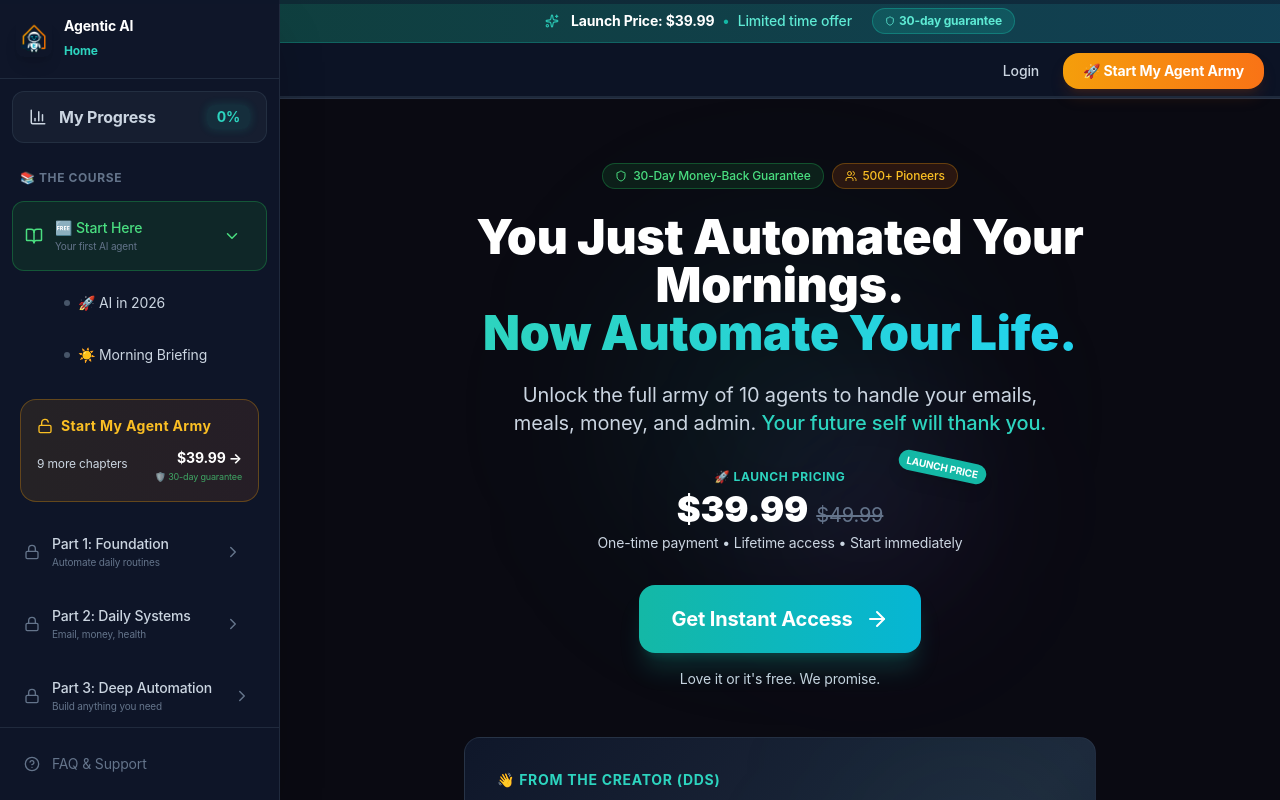
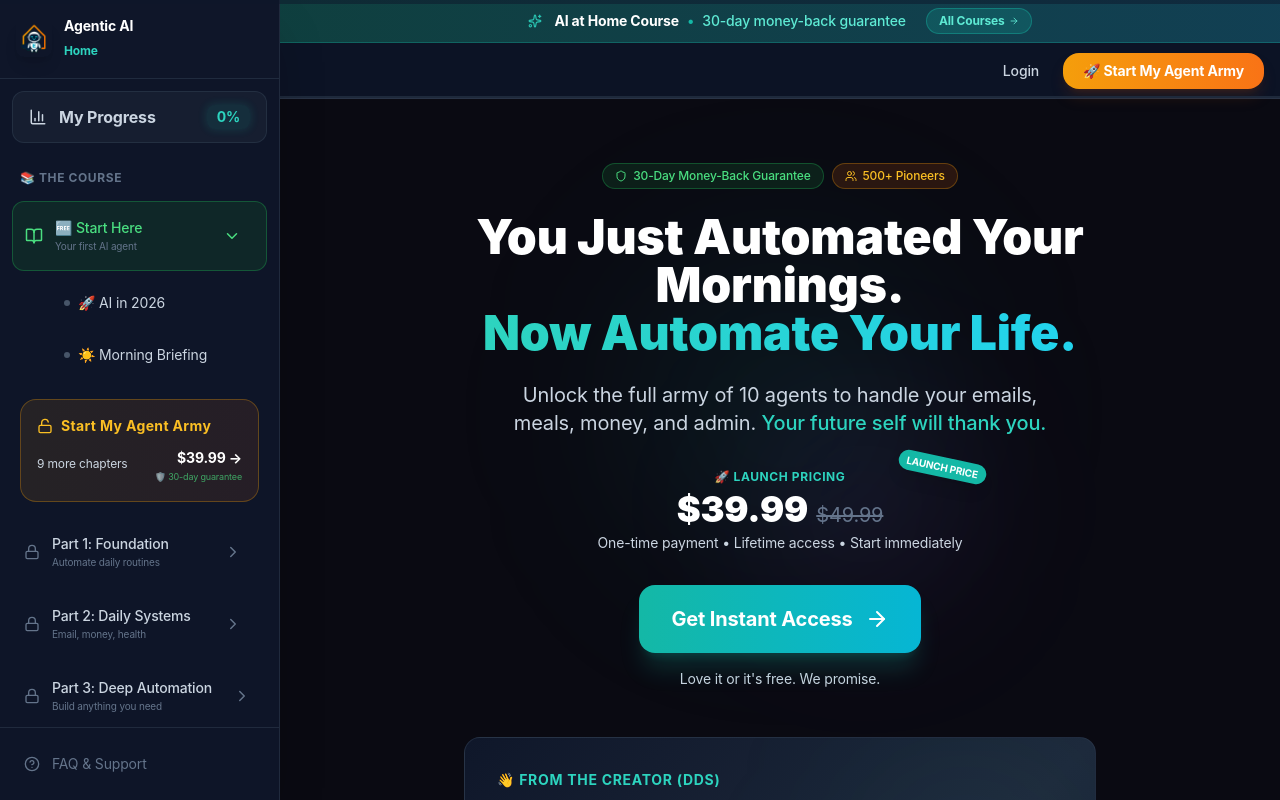
Before and after one commit to agenticaihome/ebook-frontend, a React (Vite) app: page /unlock in a window 1280 px wide. Shown: the top 800 px of the page. Built offline with nearby package versions, Linux system fonts and the light colour scheme.

Commit message:
fix: make PreLaunchBanner course-aware
- Hide on landing page and course catalog
- Show course-specific colors (teal vs amber)
- Change CTA from '/unlock' to '/courses'
- Remove hardcoded .99 price

```diff
--- a/src/components/common/PreLaunchBanner.jsx
+++ b/src/components/common/PreLaunchBanner.jsx
@@ -1,19 +1,49 @@
 import React from 'react';
-import { Sparkles, Shield } from 'lucide-react';
-import { Link } from 'react-router-dom';
+import { Sparkles, Shield, ArrowRight } from 'lucide-react';
+import { Link, useLocation } from 'react-router-dom';
 
 const PreLaunchBanner = () => {
+    const location = useLocation();
+
+    // Only show banner on course content pages, not on catalog/landing
+    const isCoursePage = location.pathname.includes('/courses/') ||
+                         location.pathname.includes('/part') ||
+                         location.pathname.includes('/intro');
+
+    // Don't show on catalog or landing
+    if (location.pathname === '/courses' || location.pathname === '/') {
+        return null;
+    }
+
+    // Determine which course we're in
+    const isBusinessCourse = location.pathname.includes('/courses/business');
+
     return (
-        <div className="bg-gradient-to-r from-teal-900/80 to-cyan-900/80 backdrop-blur-sm border-b border-teal-500/30 text-teal-300 px-4 py-2 text-center text-sm flex items-center justify-center gap-3 z-50 relative">
-            <Sparkles size={14} className="flex-shrink-0 text-teal-400 animate-pulse" />
+        <div className={`backdrop-blur-sm border-b px-4 py-2 text-center text-sm flex items-center justify-center gap-3 z-50 relative ${
+            isBusinessCourse
+                ? 'bg-gradient-to-r from-amber-900/80 to-orange-900/80 border-amber-500/30 text-amber-300'
+                : 'bg-gradient-to-r from-teal-900/80 to-cyan-900/80 border-teal-500/30 text-teal-300'
+        }`}>
+            <Sparkles size={14} className={`flex-shrink-0 animate-pulse ${isBusinessCourse ? 'text-amber-400' : 'text-teal-400'}`} />
             <span className="font-medium">
-                <span className="text-white font-bold">Launch Price: $39.99</span>
-                <span className="mx-2 text-teal-500">•</span>
-                <span className="text-teal-300">Limited time offer</span>
+                <span className="text-white font-bold">
+                    {isBusinessCourse ? 'NEW: AI for Small Business' : 'AI at Home Course'}
+                </span>
+                <span className={`mx-2 ${isBusinessCourse ? 'text-amber-500' : 'text-teal-500'}`}>•</span>
+                <span className={isBusinessCourse ? 'text-amber-300' : 'text-teal-300'}>
+                    30-day money-back guarantee
+                </span>
             </span>
-            <Link to="/unlock" className="ml-2 px-3 py-1 bg-teal-500/20 hover:bg-teal-500/30 border border-teal-500/40 rounded-full text-xs font-bold text-teal-300 hover:text-white transition-all flex items-center gap-1">
-                <Shield size={10} />
-                30-day guarantee
+            <Link
+                to="/courses"
+                className={`ml-2 px-3 py-1 border rounded-full text-xs font-bold transition-all flex items-center gap-1 ${
+                    isBusinessCourse
+                        ? 'bg-amber-500/20 hover:bg-amber-500/30 border-amber-500/40 text-amber-300 hover:text-white'
+                        : 'bg-teal-500/20 hover:bg-teal-500/30 border-teal-500/40 text-teal-300 hover:text-white'
+                }`}
+            >
+                All Courses
+                <ArrowRight size={10} />
             </Link>
         </div>
     );
```
